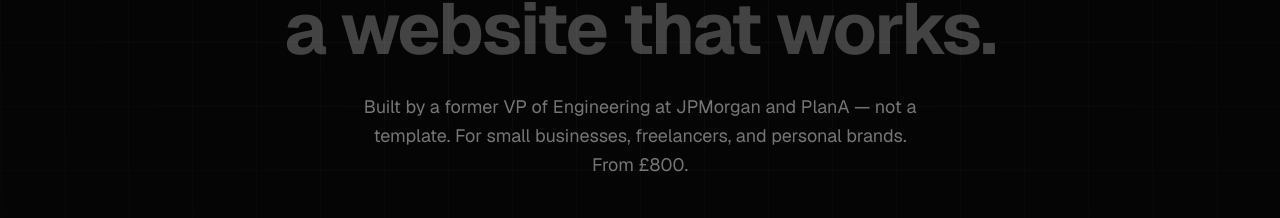
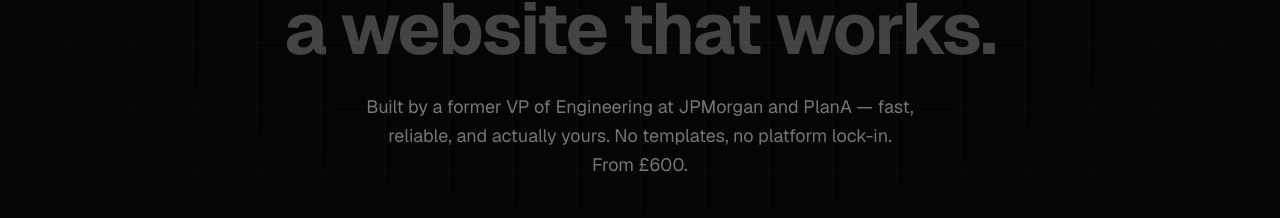
Before and after one commit to Boyns2017/swiftsite, a Next.js app: page / in a window 1280 px wide. Shown: the part 342-560 px from the top of the page. Built offline with nearby package versions, Linux system fonts and the light colour scheme.

Commit message:
Pricing changed...

```diff
--- a/src/app/layout.tsx
+++ b/src/app/layout.tsx
@@ -12,7 +12,7 @@ const geist = Geist({
 export const metadata: Metadata = {
   title: "SwiftSite — Professional Websites for Small Businesses",
   description:
-    "Fast, professional websites for small businesses, freelancers, and personal brands. Built by a VP of Engineering in London. From £1,500.",
+    "Fast, professional websites for small businesses, freelancers, and personal brands. Built by a VP of Engineering in London. From £600.",
 };
 
 export default function RootLayout({
--- a/src/components/Hero.tsx
+++ b/src/components/Hero.tsx
@@ -22,9 +22,9 @@ export default function Hero() {
         </h1>
 
         <p className="text-lg text-white/45 max-w-xl mx-auto mb-10 leading-relaxed">
-          Built by a former VP of Engineering at JPMorgan and PlanA — not a
-          template. For small businesses, freelancers, and personal brands.
-          From&nbsp;£800.
+          Built by a former VP of Engineering at JPMorgan and PlanA — fast,
+          reliable, and actually yours. No templates, no platform lock-in.
+          From&nbsp;£600.
         </p>
 
         <div className="flex flex-col sm:flex-row gap-3 justify-center">
--- a/src/components/Pricing.tsx
+++ b/src/components/Pricing.tsx
@@ -4,7 +4,7 @@ const tiers = [
   {
     name: "Static Site",
     tagline: "Simple info site, no moving parts",
-    build: "£800",
+    build: "£600",
     hosting: "£25",
     hostingSuffix: "/mo",
     featured: true,
@@ -21,7 +21,7 @@ const tiers = [
   {
     name: "Dynamic Site",
     tagline: "Blog or content you can update yourself",
-    build: "£1,500",
+    build: "£1,300",
     hosting: "£50",
     hostingSuffix: "/mo",
     features: [
@@ -37,7 +37,7 @@ const tiers = [
   {
     name: "E-commerce",
     tagline: "Online shop or anything more complex",
-    build: "£2,500",
+    build: "£2,300",
     hosting: "£75–100",
     hostingSuffix: "/mo",
     features: [
```
